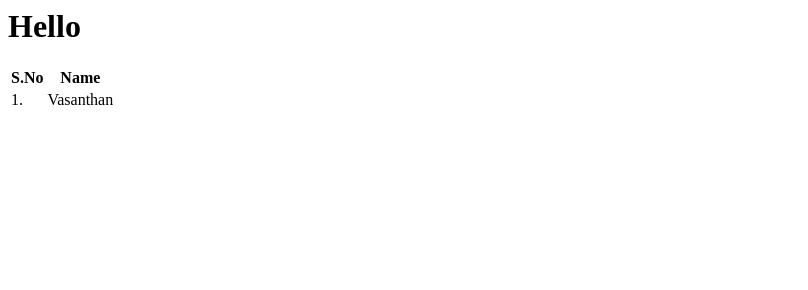
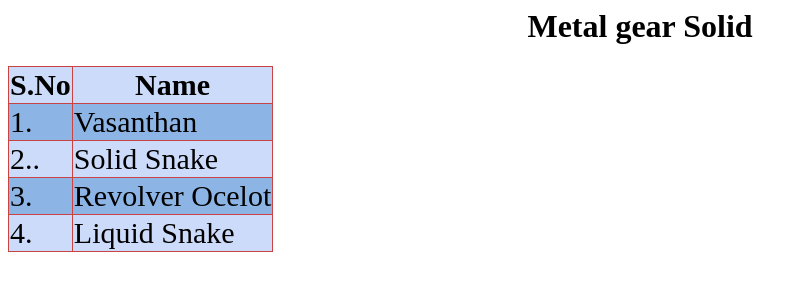
Before and after one commit to srvasanthan33/html-table-form, a plain HTML site: page index.html in a window 1280 px wide. Shown: the whole page, without its empty margins (0-808 px from the left). Drawn offline with Linux system fonts and the light colour scheme.

Commit message:
Add. Table contents are added

```diff
--- /dev/null
+++ b/assets/css/style.css
@@ -0,0 +1,23 @@
+/* css */
+
+.TableName,
+td,
+th,
+tr {
+    border: solid 0.5px #ca4343;
+
+    border-collapse: collapse;
+    width: auto;
+    font-size: 30px;
+}
+
+.TableName {
+    background-color: rgb(204, 219, 249);
+}
+.odd {
+    background-color: rgb(140, 180, 229);
+}
+
+.even {
+    background-color: rgb(204, 219, 249);
+}
--- a/index.html
+++ b/index.html
@@ -4,18 +4,33 @@
         <meta http-equiv="X-UA-Compatible" content="IE=edge" />
         <meta name="viewport" content="width=device-width, initial-scale=1.0" />
         <title>Document</title>
-    </head>
+        <link rel="stylesheet" href="assets/css/style.css">
     <body>
-        <h1>Hello</h1>
-        <table>
+       <center><h1>Metal gear Solid</h1></center>
+        <table class="TableName">
             <tr>
                 <th>S.No</th>
                 <th>Name</th>
             </tr>
 
-            <tr>
+            <tr class="odd">
                 <td>1.</td>
                 <td>Vasanthan</td>
+            </tr>
+
+            <tr class="even">
+                <td>2..</td>
+                <td>Solid Snake</td>
+            </tr>
+
+            <tr class="odd">
+                <td>3.</td>
+                <td>Revolver Ocelot</td>
+            </tr>
+
+            <tr class="even">
+                <td>4.</td>
+                <td>Liquid Snake</td>
             </tr>
         </table>
     </body>
```
